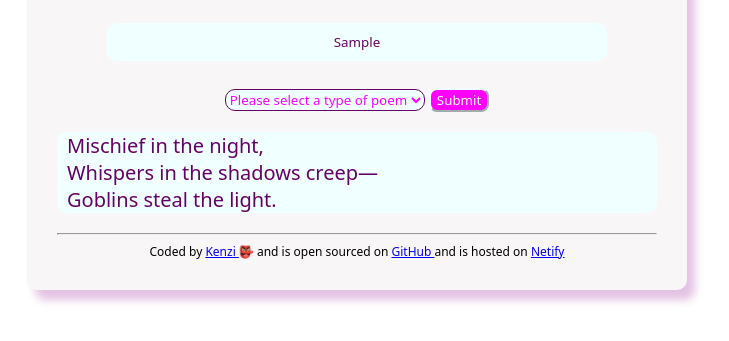
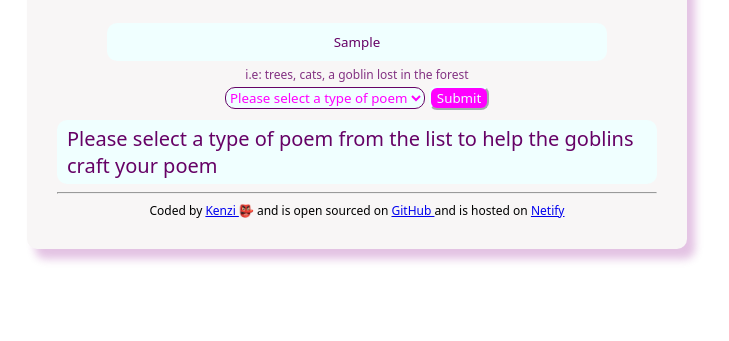
Before and after one commit to Kenzimonster/AIbasedgenerator, a plain HTML site: page index.html in a window 1280 px wide. Both pictures are taken after typing "Sample" into the empty fields and a click on the input 742 px from the left and 334 px from the top of the page. Shown: the part 235-576 px from the top of the page, without its empty margins (283-1012 px from the left). Drawn offline with nearby package versions, Linux system fonts and the light colour scheme; no server answers; a web font is replaced by a local one.

Commit message:
improved user experience
made user experience better by adding loading text and and examples of topics,
created if statement to remind user to select a poem type if they forget.
added css for new elements and neatened the code

```diff
--- a/index.html
+++ b/index.html
@@ -16,7 +16,7 @@
       <h1>Goblin Poem Teller</h1>
       <form id="poemGenerator">
         <input type="text" placeholder="Please enter the topic of the poem you wish the goblins to tell you" autofocus required autocomplete="off" class="instructions" id="userInput"/>
-        <br />
+        <p class="example">i.e: trees, cats, a goblin lost in the forest</p>
         <div class="type_submit">
           <select class="poem_type" name="poem-type" id="poemType">
             <option value="">Please select a type of poem</option>
@@ -32,11 +32,7 @@
           <input type="submit" class="submit_button" />
         </div>
       </form>
-      <div class="goblins_response" id="aiResponse">
-        <p>Mischief in the night,
-          <br/> Whispers in the shadows creep—
-          <br/>Goblins steal the light.
-        </p>
+      <div class="goblins_response hidden" id="aiResponse">
       </div>
       <hr/>
       <footer class="author_note">
--- a/src/index.js
+++ b/src/index.js
@@ -1,5 +1,4 @@
 function displayPoem(response){
-  console.log("Poem complete")
   new Typewriter("#aiResponse", {
     strings: response.data.answer,
     autoStart: true,
@@ -16,19 +15,14 @@ function generatePoem(event){
   let prompt =`User Instrcution: generate a ${poemType.value} poem about ${instructionsInput.value} in the traditional format of ${poemType.value}`;
   let context = `you are an expert in poetry and know many types of poetry and must wirte each type of poetry in their traditional styling, your mission is to generate a short poem keeping strictly to the traditional formating of ${poemType.value} poetry, seperate each line with a <br/>. make sure to follow the User Instrucion. please do not include a title and please sign the poem "the Goblins" at the end of the poem in a <em> element and please do NOT sign at the begining `;
   let apiUrl =`https://api.shecodes.io/ai/v1/generate?prompt=${prompt}&context=${context}&key=${apiKey}`
- console.log("generating poem")
- console.log(`prompt: ${prompt}`)
- console.log(`context: ${context}`)
+  let poemElement = document.querySelector("#aiResponse");
+  poemElement.classList.remove("hidden")
+  if (poemType.value){
+    poemElement.innerHTML = `<p class="generating">✍🏽The goblins are crafting a ${poemType.value} about ${instructionsInput.value} for you✍🏽</p>`
     axios.get(apiUrl).then(displayPoem);
+  }else{
+   poemElement.innerHTML ="Please select a type of poem from the list to help the goblins craft your poem"
    }
-
-function loading(){
-  new Typewriter("#aiResponse", {
-    strings: "The goblins are crafting your poem",
-    autoStart: true,
-    delay: 1,
-    cursor: " ",
-  });
 }
 
 let poemFormElement = document.querySelector("#poemGenerator")
--- a/src/style.css
+++ b/src/style.css
@@ -1,62 +1,96 @@
 .container {
  background-color: rgb(248, 246, 246);
  border-radius: 10px;
-  max-width: 600px;
-  margin: 120px auto;
-  padding: 30px;
  box-shadow: 8px 10px 8px 0px rgba(136, 0, 136, 0.24);
  font-family: "Alkatra", system-ui;
+ margin: 120px auto;
+ max-width: 600px;
+ min-width: 480px;
+ padding: 30px;
 }
+
 h1{
  color: darkmagenta;
-  text-align: center;
  font-family: "Kaushan Script", system-ui;
  font-size:38px;
  line-height: 1.5;
+ text-align: center;
 }
+
 .instructions{
+ background-color: azure;
  border: none;
-  background-color: azure;
  border-radius: 10px;
  color: rgb(102, 2, 102);
+ display: block;
+ font-family: "Alkatra", system-ui;
+ margin:5px auto;
  padding:10px;
+ text-align: center;
  width:80%;
+}
+
+.example{
+ color: rgb(102, 2, 102);
+ font-size: 12px;
+ margin:3px auto;
+ opacity: 0.8;
+ text-align: center;
+}
+
+.type_submit{
  display: block;
-  margin:5px auto;
+ margin:0px auto;
+ padding:0px 20px 10px 20px;
+ text-align: center;
+}
+
+.poem_type {
+ background-color: azure;
+ border-color: rgb(102, 2, 102);
+ border-radius: 10px;
+ color: magenta;
  font-family: "Alkatra", system-ui;
  text-align: center;
  }
-.type_submit{
-  display: block;
-  margin:0px auto;
-  text-align: center;
-}
-.poem_type {
-  background-color: azure;
-  color: magenta;
-  border-color: rgb(102, 2, 102);
-  border-radius: 10px;
-  font-family: "Alkatra", system-ui;
- }
+
 .submit_button{
  background-color: magenta;
+ border-color: azure;
  border-radius: 8px;
-  border-color: azure;
  color: azure;
  font-family: "Alkatra", system-ui;
  }
+
 .goblins_response {
+ background-color: azure;
  border-radius: 10px;
  color: rgb(102, 2, 102);
  font-family: "Alkatra", system-ui;
  font-size:20px;
- background-color: azure;
- padding:0px 10px;
+ padding:5px 10px;
 }
+
 .goblins_response em{
  color: forestgreen;
 }
+
 .author_note {
  font-size: 12px;
  text-align: center;
 }
+
+.hidden{
+ display: none;
+}
+
+.generating {
+ animation: blink-animation 1s steps(5,start) infinite;
+ text-align: center;
+}
+
+@keyframes blink-animation {
+ to{
+   visibility: hidden;
+ }
+}
```
Lines whose indentation alone changed are shown as unchanged.
